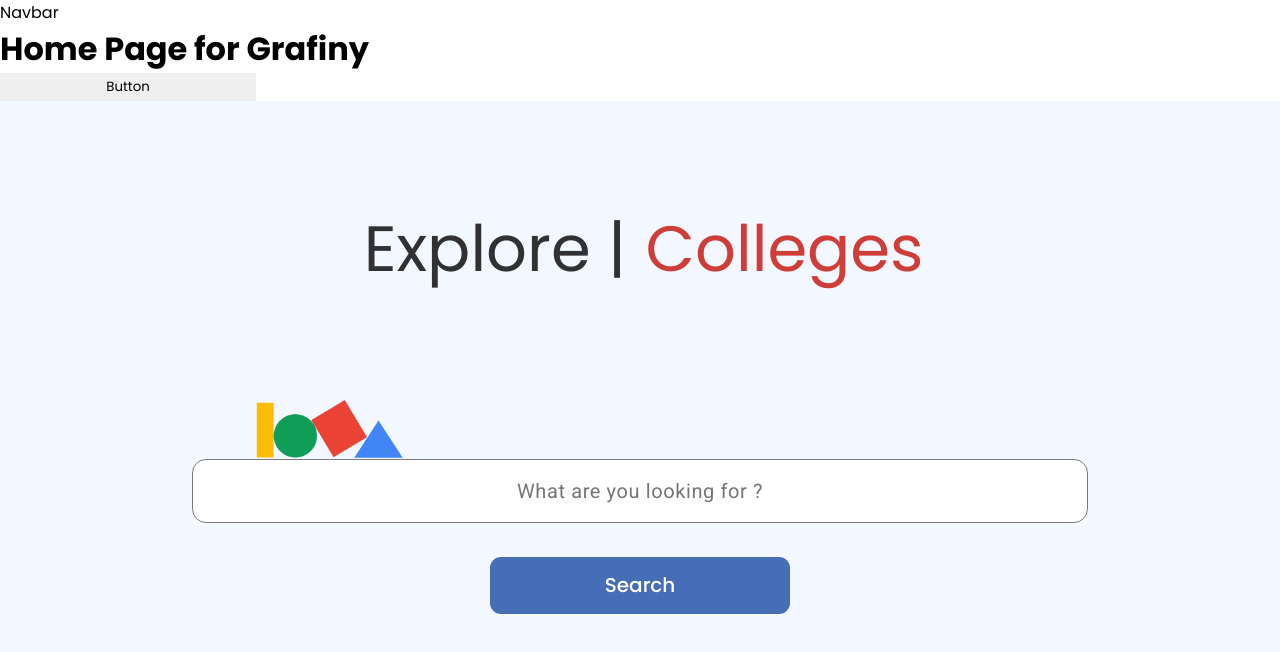
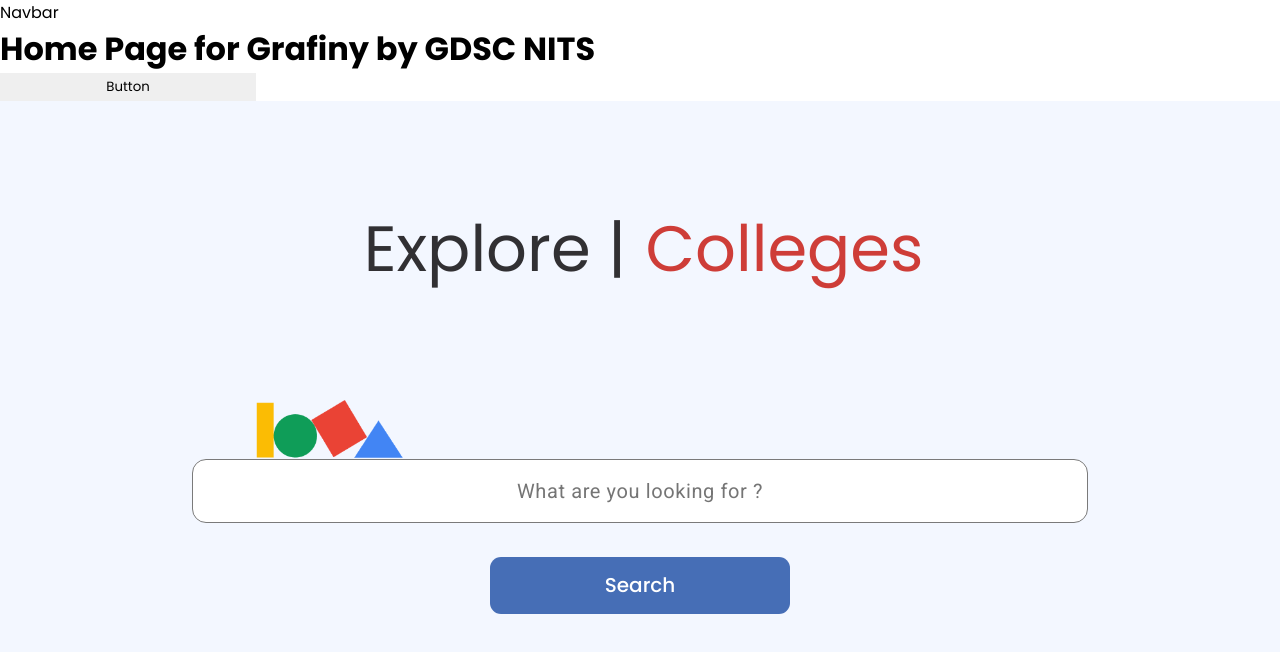
Before and after one commit to gdsc-nits-org/grafiny-client, a React (Vite) app: page / in a window 1280 px wide. Shown: the top 652 px of the page. Built offline with nearby package versions, Linux system fonts and the light colour scheme.

Commit message:
DEPLOY: To trigger deployment preview

```diff
--- a/src/Pages/Home/Home.jsx
+++ b/src/Pages/Home/Home.jsx
@@ -4,7 +4,7 @@ import style from "./Home.module.scss";
 const Home = () => {
   return (
     <main className={style.home}>
-      <h1>Home Page for Grafiny</h1>
+      <h1>Home Page for Grafiny by GDSC NITS</h1>
       <Button type="button" />
       <div>
         <Explore />
```
